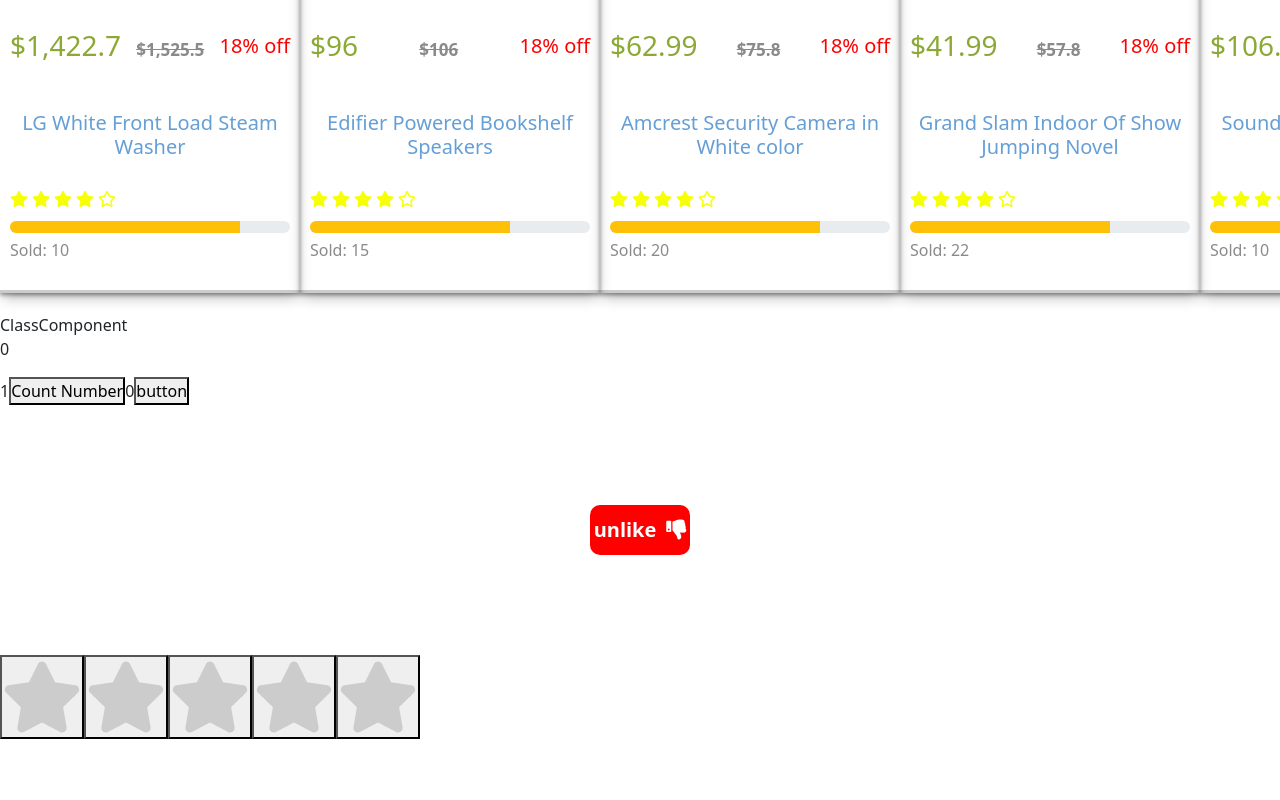
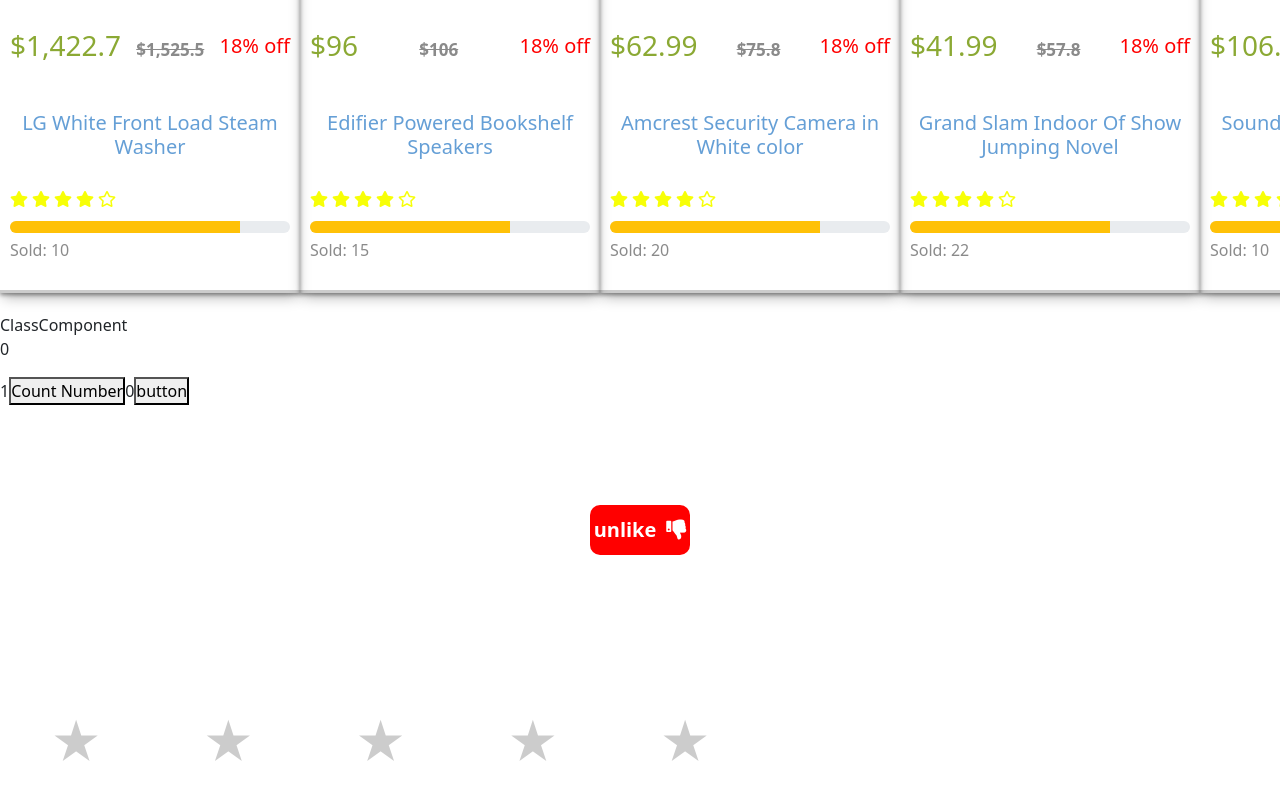
Before and after one commit to rachelhmyx/rn25-mylth, a React (Create React App) app in the folder 2-mylth1/: page / in a window 1280 px wide. Shown: the part 6005-6805 px from the top of the page. Before the commit the page ends 6744 px from the top, so only its background shows below. Built offline with nearby package versions, Linux system fonts and the light colour scheme.

Commit message:
add phần rate button session 03

```diff
--- a/2-mylth1/package.json
+++ b/2-mylth1/package.json
@@ -14,7 +14,8 @@
     "react": "^18.2.0",
     "react-dom": "^18.2.0",
     "react-icons": "^4.4.0",
-    "react-scripts": "5.0.1",
+    "react-rating-stars-component": "^2.2.0",
+    "react-scripts": "^5.0.1",
     "typescript": "^4.8.4",
     "web-vitals": "^2.1.4"
   },
--- a/2-mylth1/src/homework/session03/RateButton/RateButton.tsx
+++ b/2-mylth1/src/homework/session03/RateButton/RateButton.tsx
@@ -1,43 +1,29 @@
 import React, { useState } from "react";
-
 import "../RateButton/style.css";
-import { FaStar } from "react-icons/fa";
 
 interface Props {}
 
 function RateButton(props: Props) {
-  //Khai báo State:
-  const [rating, setRating] = useState(null);
-  const [hoverFill, setHoverFill] = useState(null);
+  //Khởi tạo state:
+  const [rating, setRating] = useState(0);
 
   return (
-    <>
-      <div className="star">
-        {[...Array(5)].map((_, index) => {
-          const ratingValue = index + 1;
-
+    <div className="star_rating">
+      {[...Array(5)].map((star, index) => {
+        index += 1;
         return (
           <button
+            type="button"
             key={index}
-              onMouseEnter={() => setHoverFill(ratingValue)}
-              onMouseLeave={() => setHoverFill(null)}
-              onClick={() => setRating(ratingValue)}
+            className={index <= rating ? "on" : "off"}
+            id="star_rating_btn"
+            onClick={() => setRating(index)}
           >
-              <FaStar
-                className="FaStar"
-                size={80}
-                style={{
-                  color:
-                    ratingValue <= (hoverFill || rating) ? "#ffe101" : "#ccc",
-                }}
-                onChange={() => setRating(ratingValue)}
-                value={ratingValue}
-              />
+            <span className="star">&#9733;</span>
           </button>
         );
       })}
     </div>
-    </>
   );
 }
 
--- a/2-mylth1/src/homework/session03/RateButton/style.css
+++ b/2-mylth1/src/homework/session03/RateButton/style.css
@@ -0,0 +1,14 @@
+#star_rating_btn {
+  background-color: transparent;
+  border: none;
+  outline: none;
+  cursor: pointer;
+  font-size: 50px;
+  padding: 50px;
+}
+.on {
+  color: yellow;
+}
+.off {
+  color: #ccc;
+}
```
Also changed, not shown: 1 other file (tests, documents, lock files or other folders). Lines whose indentation alone changed are shown as unchanged.
